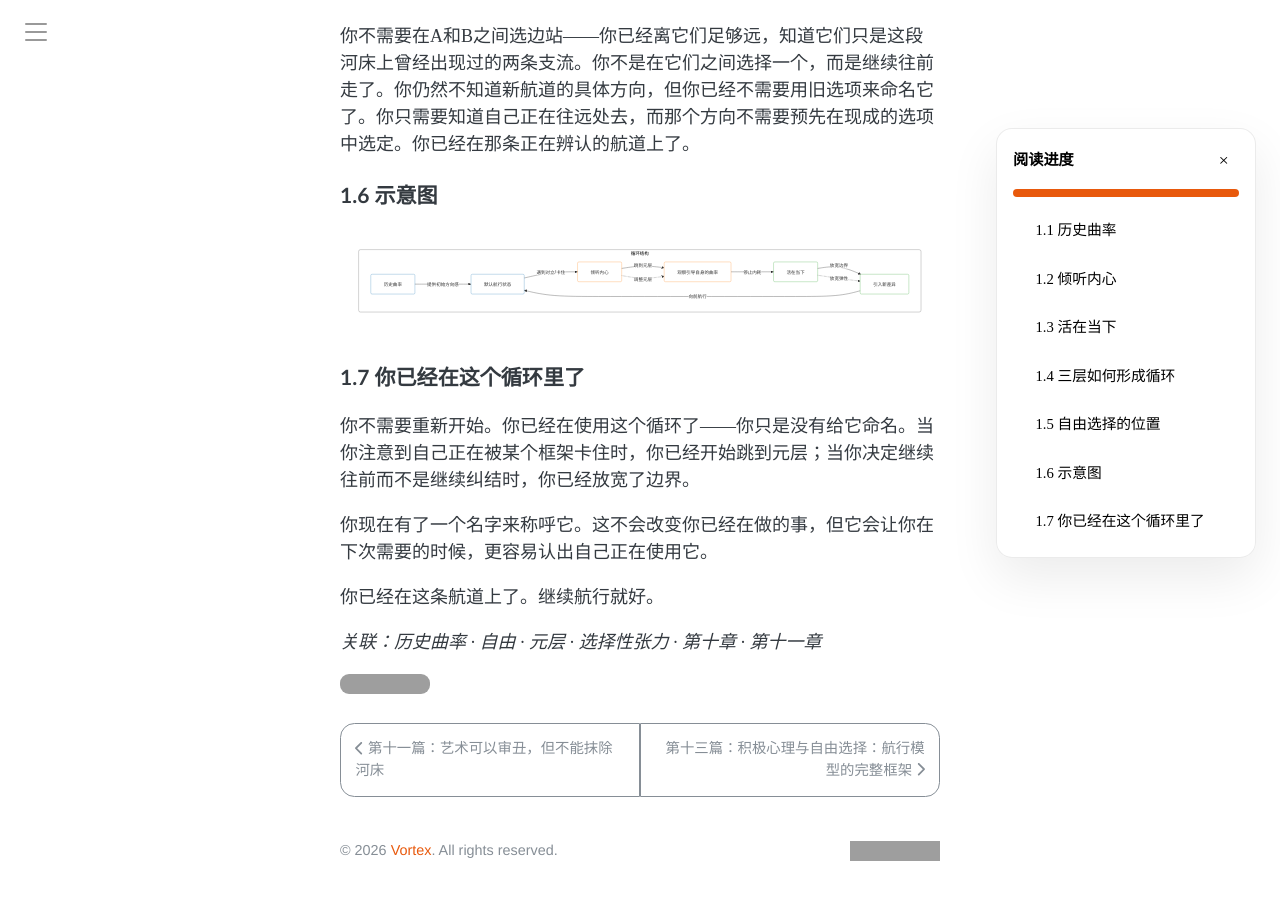
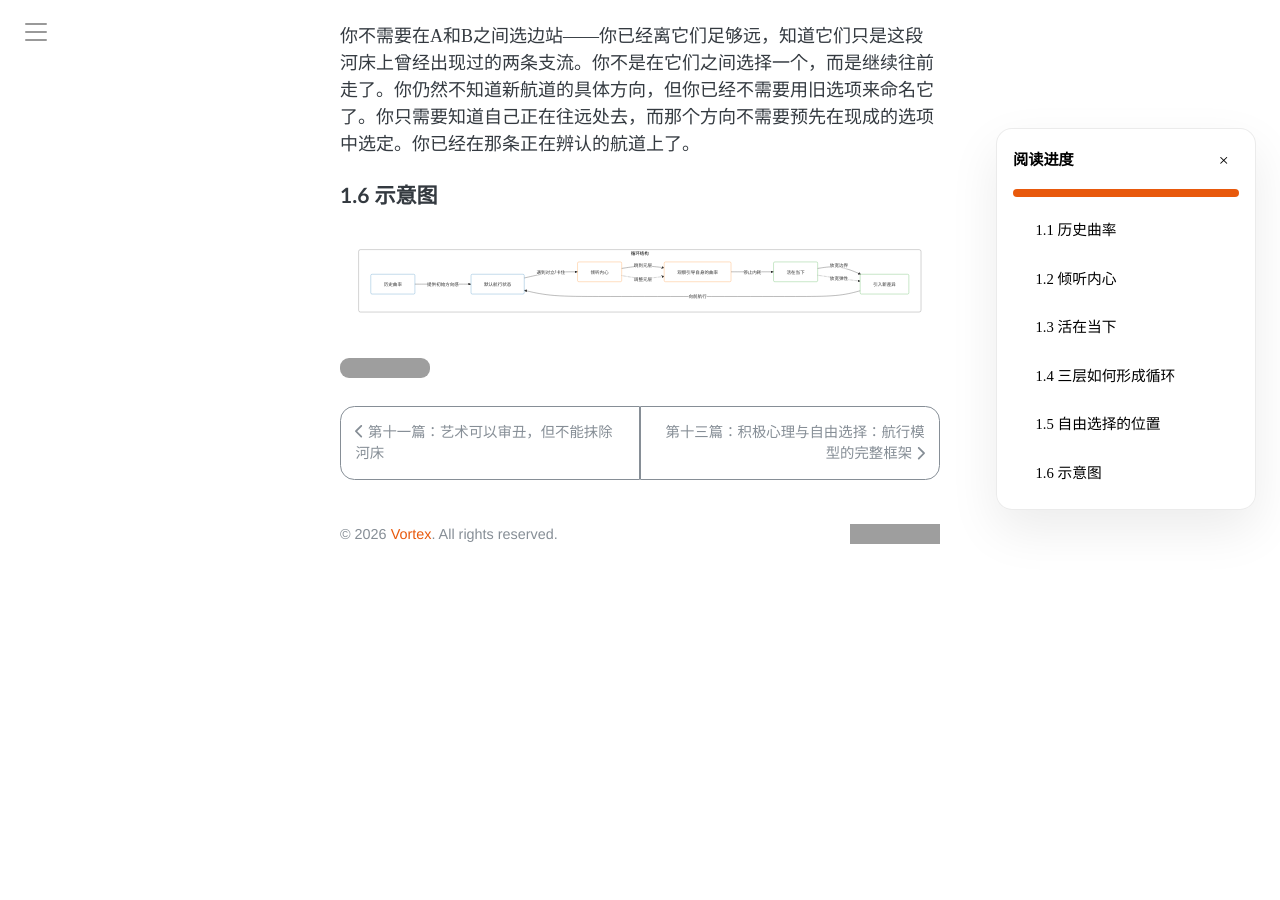
Before and after one commit to symphonyh/symphonyh.github.io, a Jekyll site: the page built from _posts/2026-09-05-自由选择循环.md, in a window 1280 px wide and 900 px high, scrolled down 1895 px. Built offline with Jekyll 4.4.1, drawn with Linux system fonts in a browser that asks for light colours; comment, search, counter and statistics services are not loaded; after the commit the page ends 2479 px from its top, so only the background shows below that; grey boxes are pictures that could not be loaded.

Commit message:
修正自由选择

```diff
--- a/_posts/2026-09-05-自由选择循环.md
+++ b/_posts/2026-09-05-自由选择循环.md
@@ -82,14 +82,3 @@ graph TD
 
     class LOOP frame
 </pre>
-
-
-### 1.7 你已经在这个循环里了
-
-你不需要重新开始。你已经在使用这个循环了——你只是没有给它命名。当你注意到自己正在被某个框架卡住时，你已经开始跳到元层；当你决定继续往前而不是继续纠结时，你已经放宽了边界。
-
-你现在有了一个名字来称呼它。这不会改变你已经在做的事，但它会让你在下次需要的时候，更容易认出自己正在使用它。
-
-你已经在这条航道上了。继续航行就好。
-
-*关联：历史曲率 · 自由 · 元层 · 选择性张力 · 第十章 · 第十一章*
```
Also changed, not shown: _posts/2026-09-07-积极心理与自由选择.md (+0 -2 lines).
